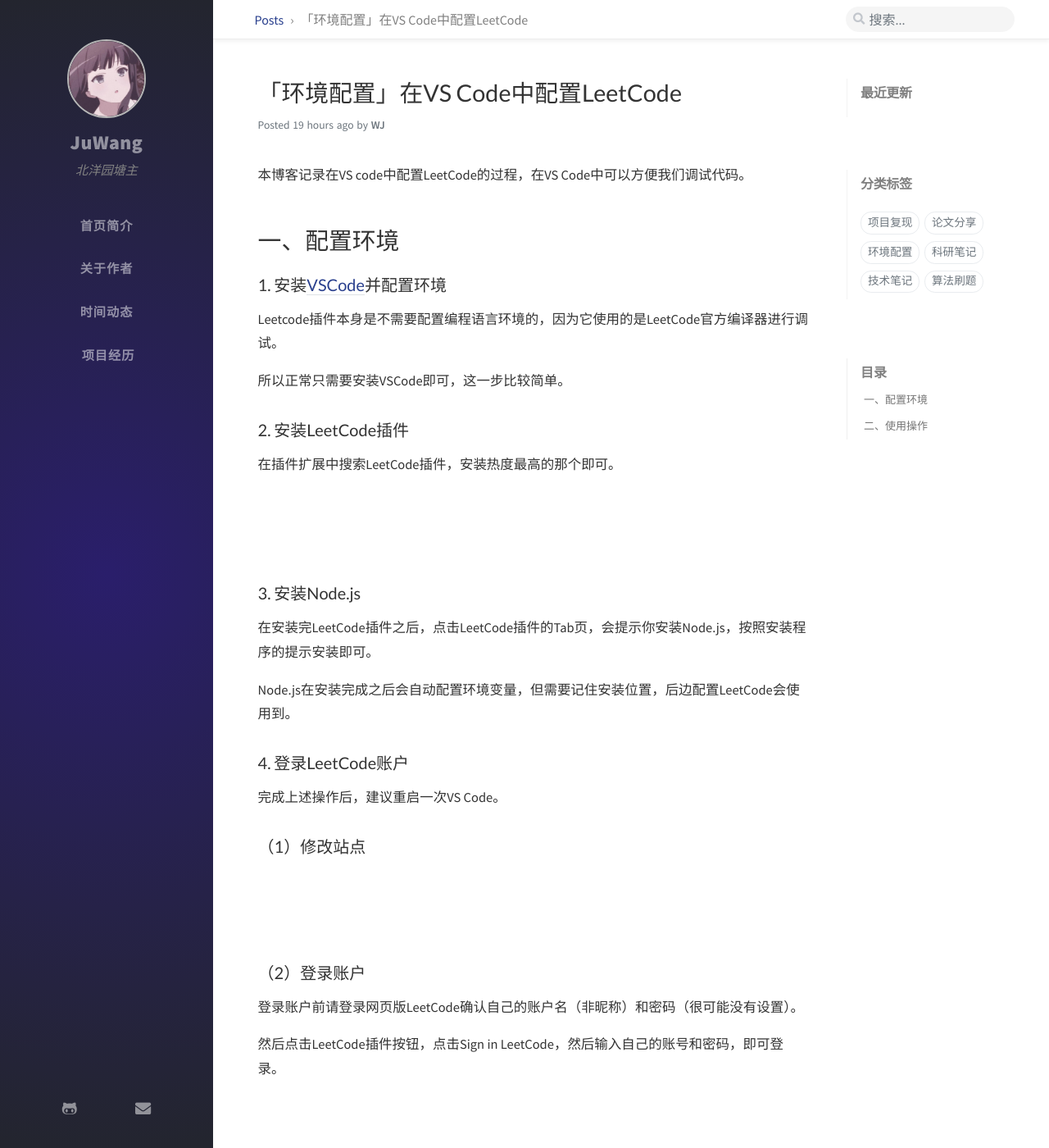
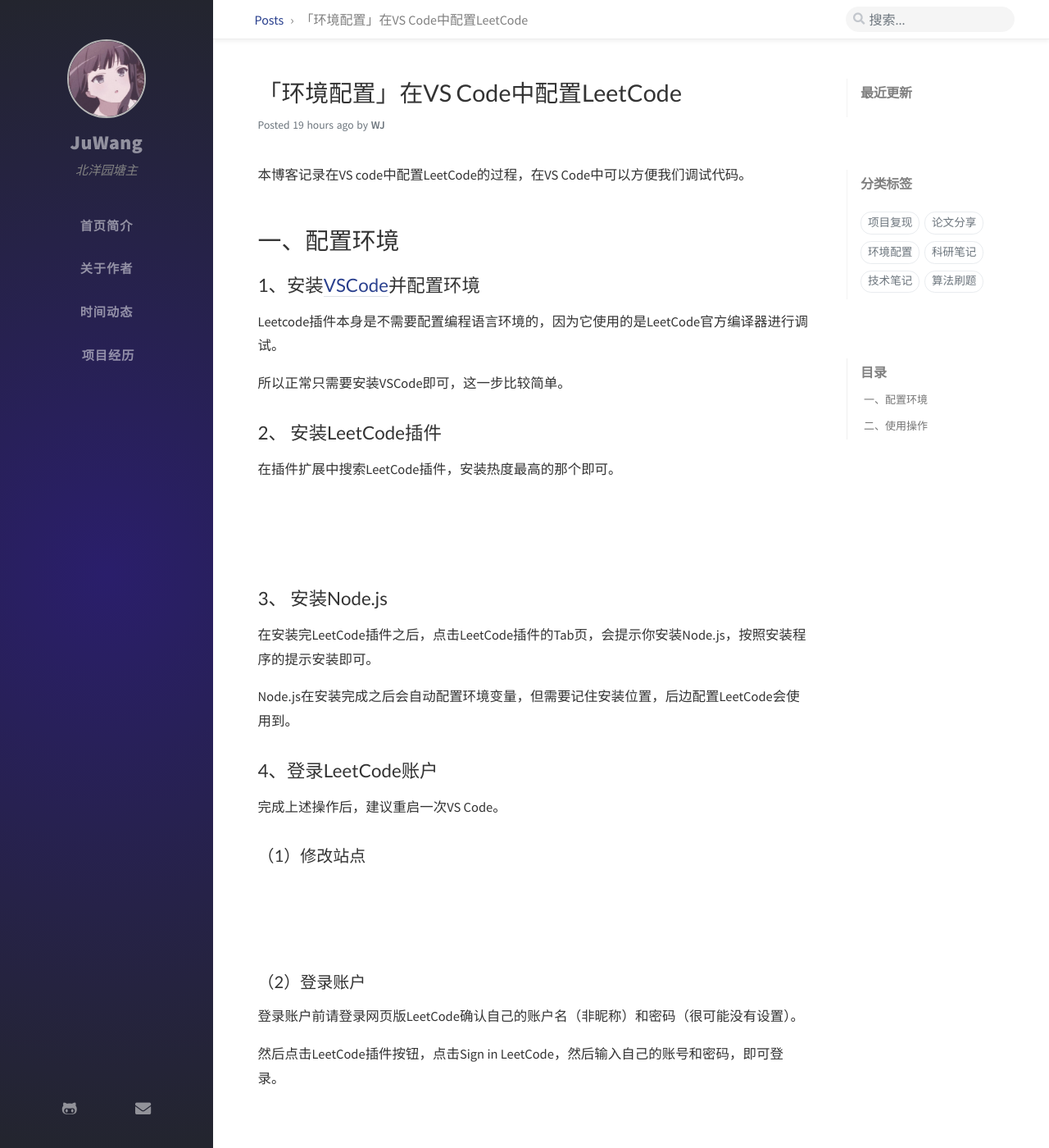
Before and after one commit to 123wangju123/123wangju123.github.io, a Jekyll site: the page built from _posts/2021-11-15-【环境配置】在VS Code中配置LeetCode.md, in a window 1280 px wide and 1400 px high. Shown: the whole window at 82% size. Built offline with Jekyll 4.4.1, drawn with Linux system fonts in a browser that asks for light colours; nearby versions of some CDN libraries; comment, search, counter and statistics services are not loaded; some of the changed text lies outside the part shown.

```diff
--- a/_posts/2021-11-15-【环境配置】在VS Code中配置LeetCode.md
+++ b/_posts/2021-11-15-【环境配置】在VS Code中配置LeetCode.md
@@ -13,14 +13,14 @@ tags: [环境配置, 算法刷题]
 
 # 一、配置环境
 
-### 1. 安装[VSCode](https://so.csdn.net/so/search?from=pc_blog_highlight&q=VSCode)并配置环境
+## 1、安装[VSCode](https://so.csdn.net/so/search?from=pc_blog_highlight&q=VSCode)并配置环境
 
 Leetcode插件本身是不需要配置编程语言环境的，因为它使用的是LeetCode官方编译器进行调试。
 
 
 所以正常只需要安装VSCode即可，这一步比较简单。
 
-### 2. 安装LeetCode插件
+## 2、 安装LeetCode插件
 
 在插件扩展中搜索LeetCode插件，安装热度最高的那个即可。
 
@@ -30,13 +30,13 @@ Leetcode插件本身是不需要配置编程语言环境的，因为它使用的
 
 
 
-### 3. 安装Node.js
+## 3、 安装Node.js
 
 在安装完LeetCode插件之后，点击LeetCode插件的Tab页，会提示你安装Node.js，按照安装程序的提示安装即可。
 
 Node.js在安装完成之后会自动配置环境变量，但需要记住安装位置，后边配置LeetCode会使用到。
 
-### 4. 登录LeetCode账户
+## 4、登录LeetCode账户
 
 完成上述操作后，建议重启一次VS Code。
 
@@ -56,7 +56,7 @@ Node.js在安装完成之后会自动配置环境变量，但需要记住安装
 
 ![](..//img-post/环境配置/2021-11-15-在VS Code中配置LeetCode/登录LeetCode.png)
 
-### 5. 配置Node.js路径
+## 5、 配置Node.js路径
 
 点击扩展按钮，选中LeetCode插件，鼠标右键选择扩展设置
 找到Node Path，选择相应路径。
@@ -65,7 +65,7 @@ Node.js在安装完成之后会自动配置环境变量，但需要记住安装
 
 ![](..//img-post/环境配置/2021-11-15-在VS Code中配置LeetCode/配置nodejs路径.png)
 
-### 6. 配置文件路径
+## 6、 配置文件路径
 
 编程的代码文件都会保存到本地，默认路径为“$HOME.leetcode"。
 
```
